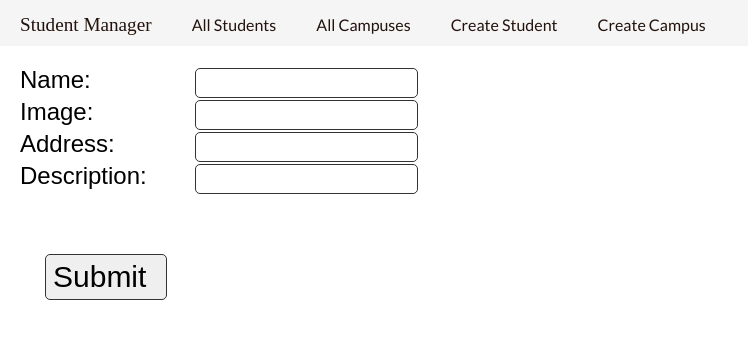
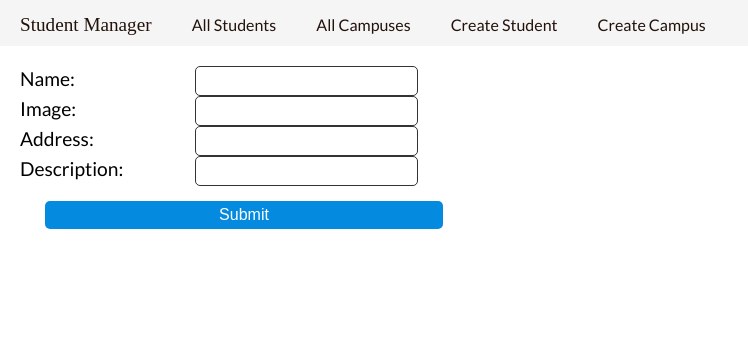
Before and after one commit to jahedev/student-manager, a React (Create React App) app: page /createCampus in a window 1280 px wide. Shown: the top 338 px of the page, without its empty margins (0-748 px from the left). Built offline with nearby package versions, Linux system fonts and the light colour scheme; a web font is replaced by a local one.

Commit message:
some adjustments

```diff
--- a/src/components/CreateCampus.js
+++ b/src/components/CreateCampus.js
@@ -1,18 +1,18 @@
-import React, { Component } from "react"
+import React, { Component } from 'react'
 
-import { Link, Redirect } from "react-router-dom"
+import { Link, Redirect } from 'react-router-dom'
 
-import { connect } from "react-redux"
-import { createCampus } from "../redux/reducers"
+import { connect } from 'react-redux'
+import { createCampus } from '../redux/reducers'
 
 class CreateCampus extends Component {
   state = {
     redirect: false,
     campusInfo: {
-      campusname: "",
-      image: "",
-      address: "",
-      description: "",
+      campusname: '',
+      image: '',
+      address: '',
+      description: '',
     },
   }
 
@@ -31,7 +31,7 @@ class CreateCampus extends Component {
     const { campusname, image, address, description } = this.state.campusInfo
     if (!campusname || !image || !address || !description) {
       console.warn(
-        "Please enter a value for all required (*) fields: campusname, image, address, description"
+        'Please enter a value for all required (*) fields: campusname, image, address, description'
       )
       return
     }
@@ -49,54 +49,47 @@ class CreateCampus extends Component {
     }
     return (
       <div>
-        <form className="createCampusForm" onSubmit={(e) => this.handleSubmit(e)}>
+        <form
+          className='createCampusForm'
+          onSubmit={(e) => this.handleSubmit(e)}
+        >
           <div>
-            <label>
-              Name:
-            </label>
+            <label>Name:</label>
             <input
-                type="text"
-                name="campusname"
+              type='text'
+              name='campusname'
               onChange={(e) => this.handleChange(e)}
             />
           </div>
 
           <div>
-            <label>
-              Image:
-            </label>
+            <label>Image:</label>
             <input
-                type="text"
-                name="image"
+              type='text'
+              name='image'
               onChange={(e) => this.handleChange(e)}
             />
           </div>
 
           <div>
-            <label>
-              Address:
-            </label>
+            <label>Address:</label>
             <input
-                type="text"
-                name="address"
+              type='text'
+              name='address'
               onChange={(e) => this.handleChange(e)}
             />
           </div>
 
           <div>
-            <label>
-              Description:
-            </label>
+            <label>Description:</label>
             <input
-                type="text"
-                name="description"
+              type='text'
+              name='description'
               onChange={(e) => this.handleChange(e)}
             />
-
-
+          </div>
           <div>
-              <input className="submit" type="submit" value="Submit" />
-            </div>
+            <input className='btn create-btn' type='submit' value='Submit' />
           </div>
         </form>
       </div>
--- a/src/css/basestyle.css
+++ b/src/css/basestyle.css
@@ -61,9 +61,6 @@ body {
   height: 100vh;
 }
 
-.content-container {
-}
-
 a {
   transition: all 0.2s;
 }
@@ -87,23 +84,31 @@ input {
 input:hover {
   background-color: #ededed;
 }
-.submit {
-  font: 30px bold;
-  margin-top: 60px;
-  font-family: Arial, Helvetica, sans-serif;
-  padding-right: 20px;
-}
+
 label {
-  font: 24px bold;
-  font-family: Arial, Helvetica, sans-serif;
+  font-size: 1.2rem;
   min-width: 150px;
   display: inline-block;
 }
 
-.submit:hover {
-  background-color: #33a3e9;
+.btn {
+  margin-top: 15px;
+  background-color: #048ade;
+  color: white;
+  cursor: pointer;
+  outline: none;
+  border: none;
 }
 
-.submit:active {
-  background-color: rgb(124, 70, 131);
+.create-btn {
+  width: 100%;
 }
+
+.create-btn:hover {
+  transition: all 0.2s;
+  background-color: #21a6f9;
+}
+
+.create-btn:active {
+  background-color: #048ade;
+}
```
Also changed, not shown: 1 other file (tests, documents, lock files or other folders). Lines whose indentation alone changed are shown as unchanged.
